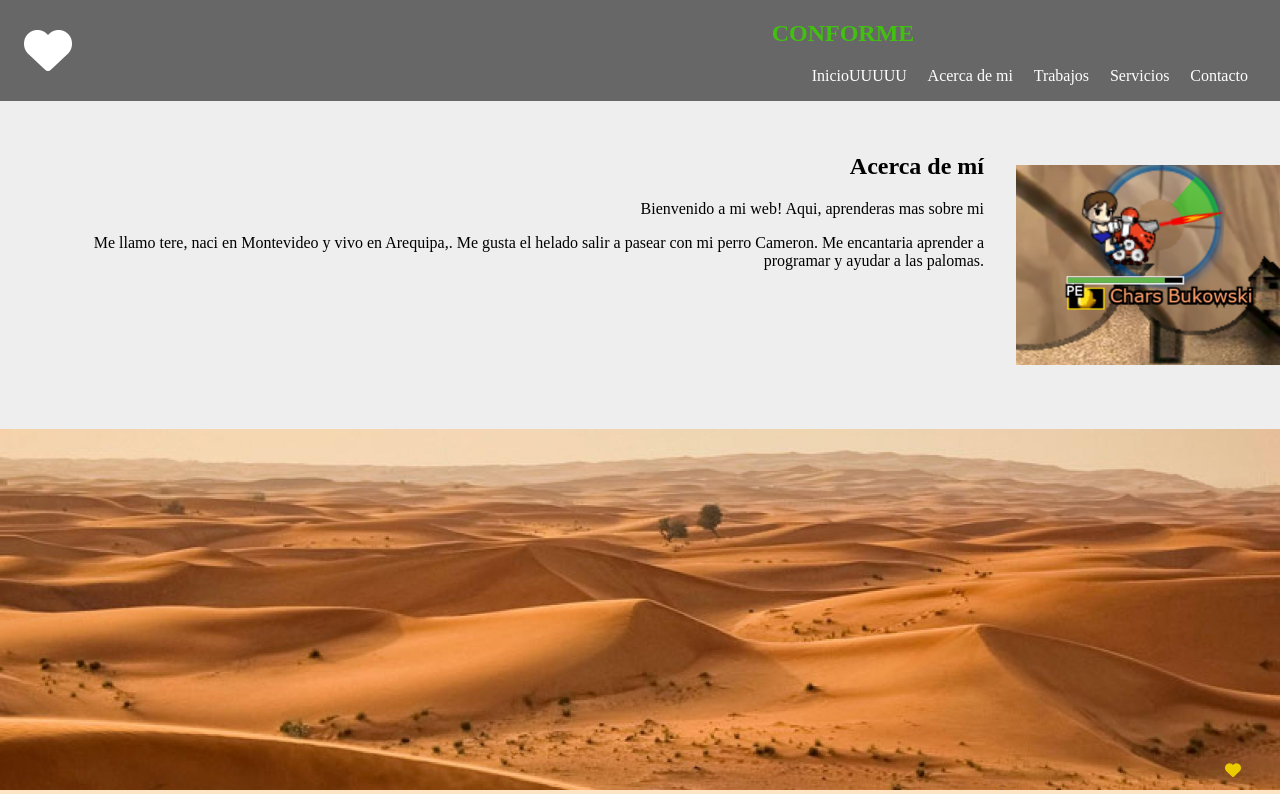
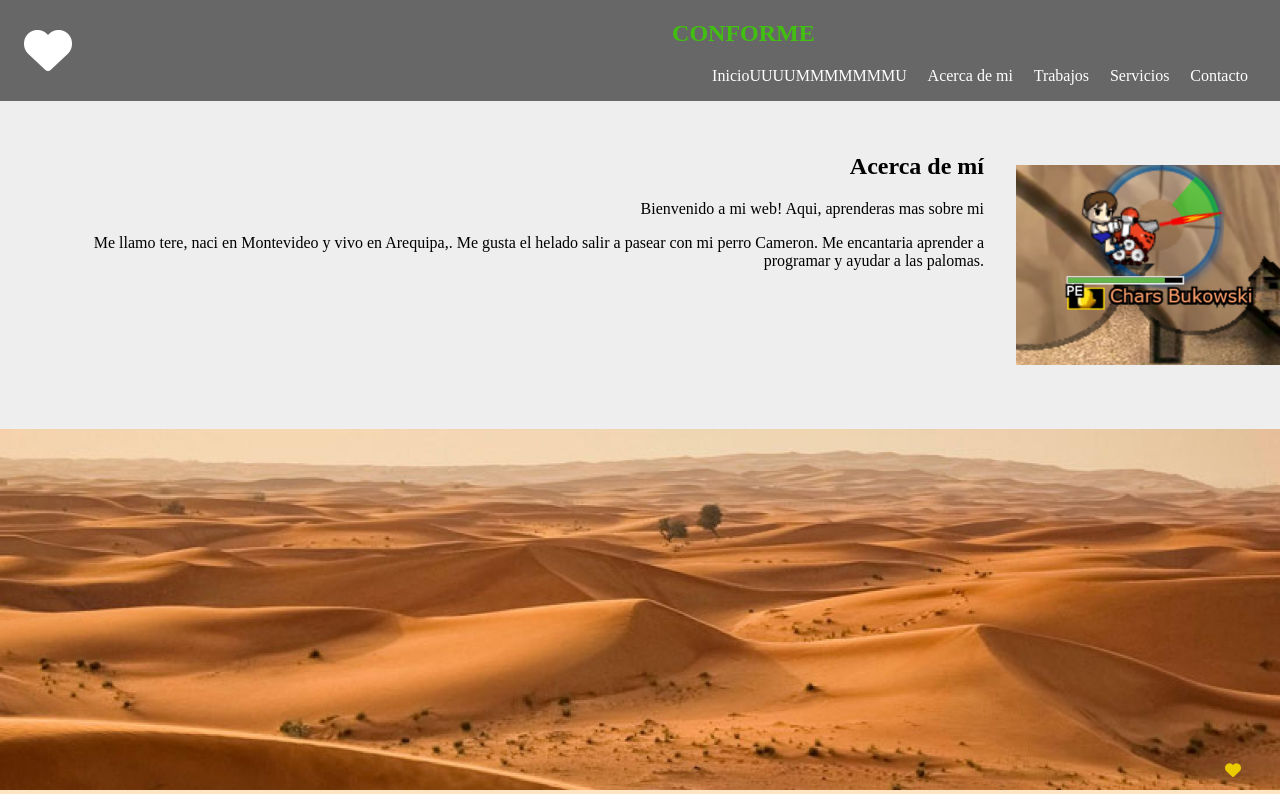
Before and after one commit to CarlosEduardoFC/MI-WEB, a plain HTML site: page index.html in a window 1280 px wide. Shown: the top 796 px of the page. Drawn offline with Linux system fonts and the light colour scheme; files whose address does not match are found by name.

Commit message:
Update index.html

```diff
--- a/index.html
+++ b/index.html
@@ -26,7 +26,7 @@
             </label>
             <h1 class="nombre">charlyys212</h1>
           <ul>
-            <li><a href="">InicioUUUUU</a></li>
+            <li><a href="">InicioUUUUMMMMMMMU</a></li>
             <li><a href="">Acerca de mi</a></li>
             <li><a href="">Trabajos</a></li>
             <li><a href="">Servicios</a></li>
```
